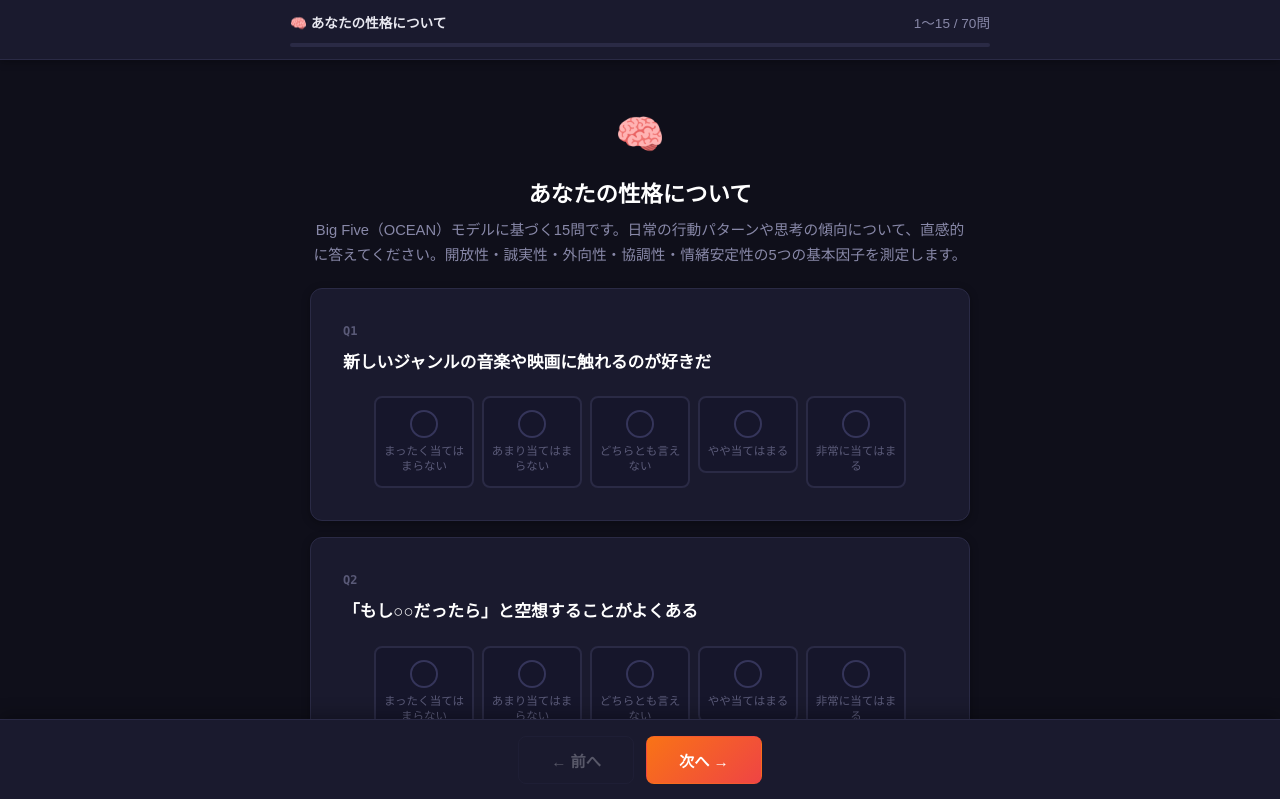
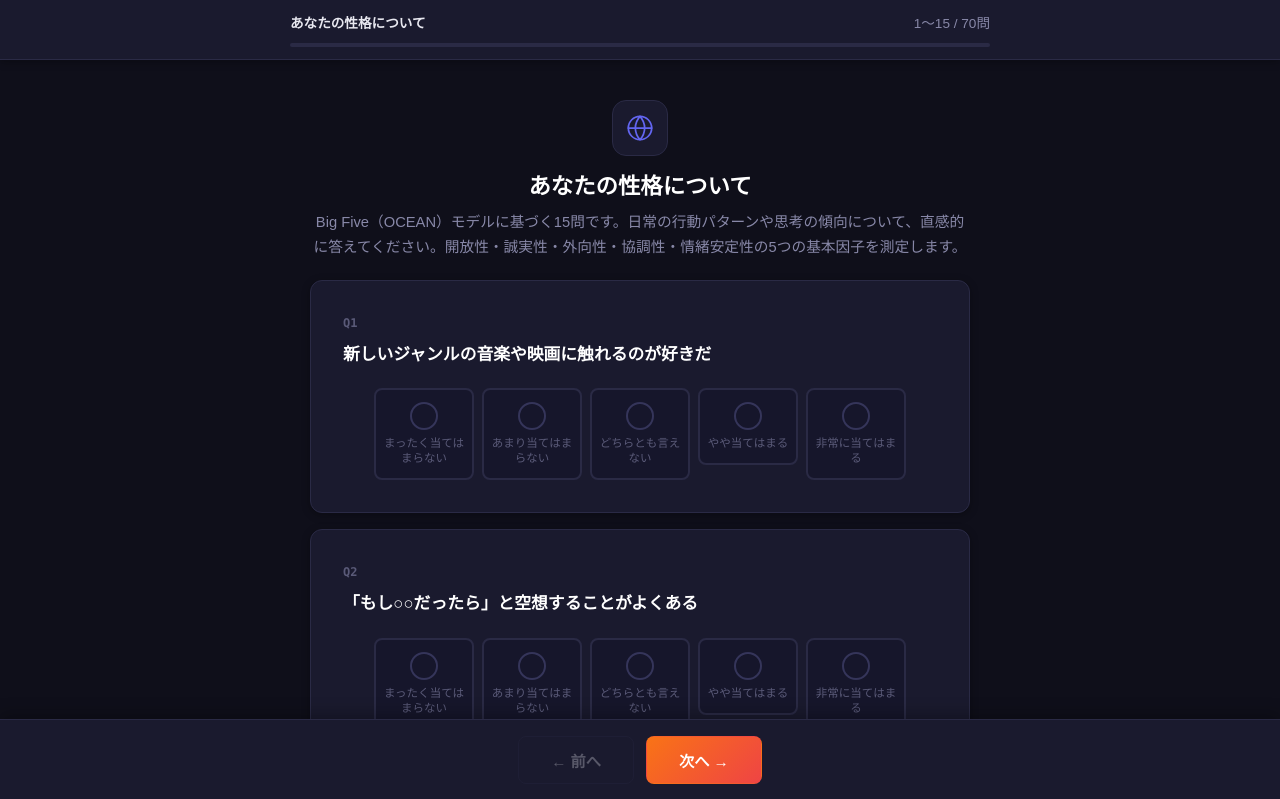
Before and after one commit to tofu8017-crypto/personality-test, a plain HTML site: page index.html in a window 1280 px wide. Both pictures are taken after a click on the button "検査を開始する". Shown: the top 799 px of the page. Drawn offline with Linux system fonts and the light colour scheme.

Commit message:
Replace emoji section icons with clean SVG icons
- Remove large 3D emoji that looked out of place on iOS
- Add getSectionSvg() with line-art SVG icons for each section
- Style icon container as 56px rounded box with dark theme
- Remove emoji from progress bar label

Co-Authored-By: Claude Opus 4.6 <noreply@anthropic.com>

```diff
--- a/css/style.css
+++ b/css/style.css
@@ -391,8 +391,20 @@ body {
 }
 
 .section-header .icon {
-  font-size: 2.5rem;
-  margin-bottom: 8px;
+  display: inline-flex;
+  align-items: center;
+  justify-content: center;
+  width: 56px;
+  height: 56px;
+  border-radius: 14px;
+  margin-bottom: 12px;
+  background: var(--bg-card);
+  border: 1px solid var(--border);
+}
+
+.section-header .icon svg {
+  width: 28px;
+  height: 28px;
 }
 
 .section-header h2 {
--- a/js/app.js
+++ b/js/app.js
@@ -34,6 +34,21 @@ const App = {
   },
 
   // ==========================================================
+  // セクションSVGアイコン
+  // ==========================================================
+  getSectionSvg(sectionId, color) {
+    var icons = {
+      bigfive: '<svg viewBox="0 0 24 24" fill="none" stroke="' + color + '" stroke-width="1.5" stroke-linecap="round" stroke-linejoin="round"><circle cx="12" cy="12" r="10"/><path d="M12 2a15.3 15.3 0 0 1 4 10 15.3 15.3 0 0 1-4 10 15.3 15.3 0 0 1-4-10 15.3 15.3 0 0 1 4-10z"/><path d="M2 12h20"/></svg>',
+      riasec: '<svg viewBox="0 0 24 24" fill="none" stroke="' + color + '" stroke-width="1.5" stroke-linecap="round" stroke-linejoin="round"><rect x="2" y="3" width="20" height="14" rx="2"/><path d="M8 21h8"/><path d="M12 17v4"/><path d="M7 8l3 3 2-2 5 5"/></svg>',
+      strengths: '<svg viewBox="0 0 24 24" fill="none" stroke="' + color + '" stroke-width="1.5" stroke-linecap="round" stroke-linejoin="round"><polygon points="12 2 15.09 8.26 22 9.27 17 14.14 18.18 21.02 12 17.77 5.82 21.02 7 14.14 2 9.27 8.91 8.26 12 2"/></svg>',
+      attachment: '<svg viewBox="0 0 24 24" fill="none" stroke="' + color + '" stroke-width="1.5" stroke-linecap="round" stroke-linejoin="round"><path d="M16 21v-2a4 4 0 0 0-4-4H6a4 4 0 0 0-4 4v2"/><circle cx="9" cy="7" r="4"/><path d="M22 21v-2a4 4 0 0 0-3-3.87"/><path d="M16 3.13a4 4 0 0 1 0 7.75"/></svg>',
+      sensitivity: '<svg viewBox="0 0 24 24" fill="none" stroke="' + color + '" stroke-width="1.5" stroke-linecap="round" stroke-linejoin="round"><path d="M12 22c5.523 0 10-4.477 10-10S17.523 2 12 2 2 6.477 2 12s4.477 10 10 10z"/><path d="M12 6v6l4 2"/></svg>',
+      egogram: '<svg viewBox="0 0 24 24" fill="none" stroke="' + color + '" stroke-width="1.5" stroke-linecap="round" stroke-linejoin="round"><path d="M18 20V10"/><path d="M12 20V4"/><path d="M6 20v-6"/><path d="M2 20h20"/></svg>'
+    };
+    return icons[sectionId] || '';
+  },
+
+  // ==========================================================
   // 画面遷移
   // ==========================================================
   start() {
@@ -59,10 +74,10 @@ const App = {
     const section = SECTIONS[index];
 
     // セクションヘッダー更新
-    document.getElementById('sectionIcon').textContent = section.icon;
+    document.getElementById('sectionIcon').innerHTML = this.getSectionSvg(section.id, section.color);
     document.getElementById('sectionTitle').textContent = section.title;
     document.getElementById('sectionSubtitle').textContent = section.subtitle;
-    document.getElementById('sectionLabel').textContent = section.icon + ' ' + section.title;
+    document.getElementById('sectionLabel').textContent = section.title;
 
     // セクション内の質問取得
     const sectionQuestions = QUESTIONS.filter(function(q) { return q.section === section.id; });
```
